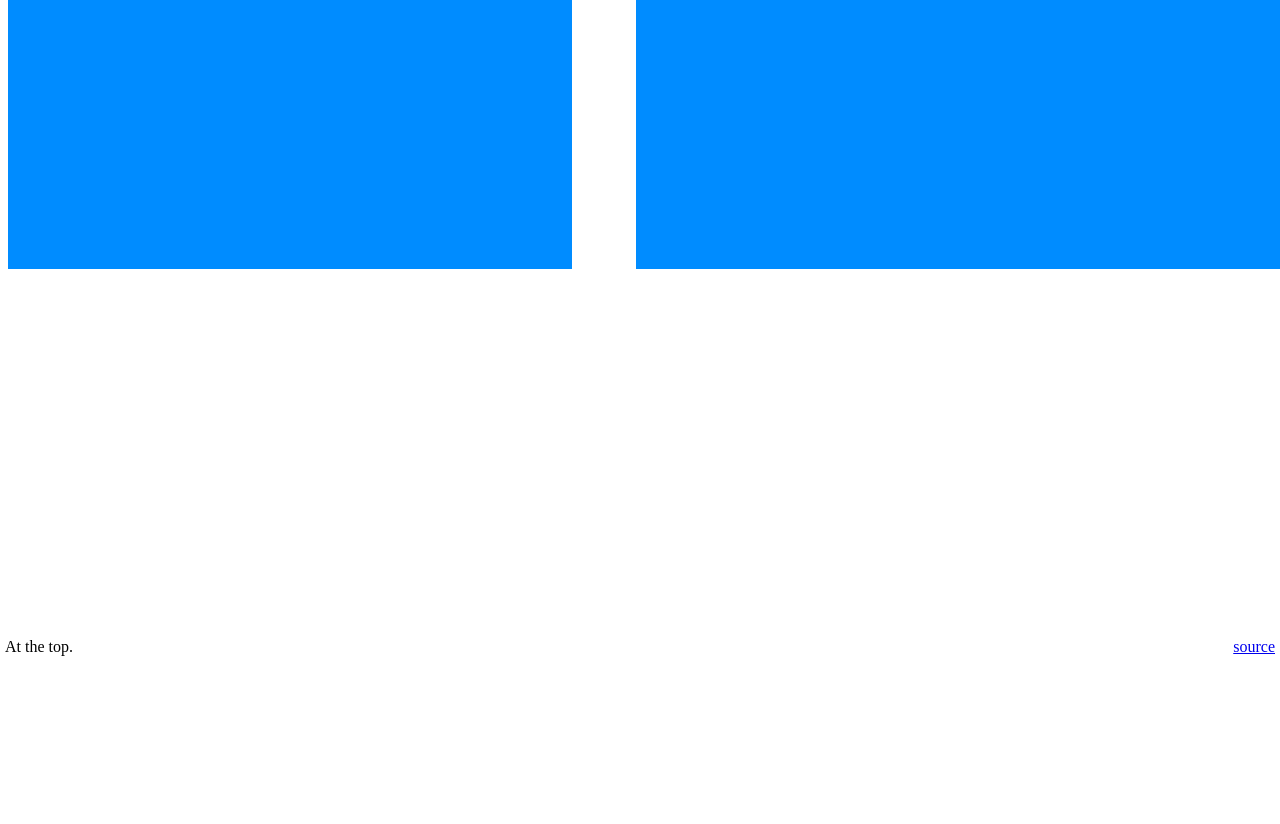
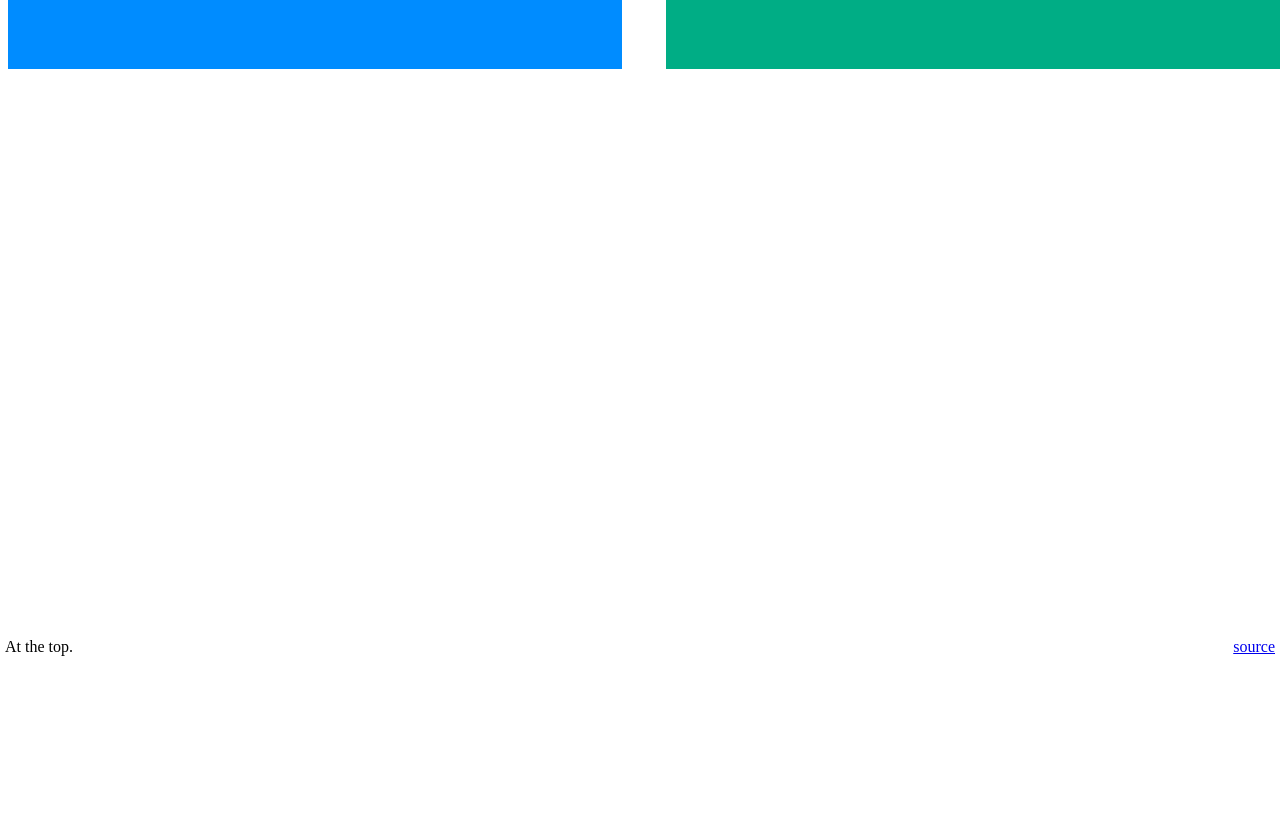
Before and after one commit to ryanpcmcquen/scrollEvents, a plain HTML site: page index.html in a window 1280 px wide. Shown: the part 139-963 px from the top of the page. Drawn offline with Linux system fonts and the light colour scheme.

Commit message:
0.6.0
Signed-off-by: Ryan P.C. McQuen <ryan.q@linux.com>

```diff
--- a/app.js
+++ b/app.js
@@ -1,6 +1,6 @@
-scrollEvents.changeStyle(".foo", "height", "400px", "800px");
+scrollEvents.changeStyle(".foo", "height", "25%", "75%");
 scrollEvents.changeStyle(".foo", "backgroundColor", "#008cff", "#00ad85");
 scrollEvents.changeText(".foo", "Scroll down to change stuff.", "Now we are taller and greener!");
 scrollEvents.changeText("#corner__box", "At the top.", "You have scrolled!");
 scrollEvents.changeClass('.bar', 'nonscrolled', 'scrolled');
-scrollEvents.changeText('.bar', 'Scroll down to change css class.', 'See, the text is green now w/o inline style.');
+scrollEvents.changeText('.bar', 'Scroll down to change css class.', 'This background changes using a class. <= That guy uses inline styles, EWWW.');
--- a/scrollEvents.js
+++ b/scrollEvents.js
@@ -1,4 +1,4 @@
-// scrollEvents version 0.5.1
+// scrollEvents version 0.6.0
 //
 // Ryan P.C. McQuen | Everett, WA | ryan.q@linux.com
 //
@@ -21,20 +21,22 @@
 // <http://www.gnu.org/licenses/>.
 //
 if (scrollEvents) {
+  // better to throw a new Error than just throw alone
   throw new Error('You already have a global variable named scrollEvents, please rename scrollEvents.');
 } else {
-  var scrollEvents = (function scrollEvents(win, doc){
+  // setting it to a function allows a lot less code duplication
+  var scrollEvents = (function scrollEvents(win, doc) {
+    // alias forEach since we use it so much
     var each = scrollEvents.call.bind([].forEach),
-      //select all elements matching selector
-      qsa = function(selector) {
+      // select all elements matching selector
+      qsa = function (selector) {
         return doc.querySelectorAll(selector);
       },
-      //add yet another window onscroll event listener
-      addScrollListener = function(selectors, fn, initialValue, changedValue, breakPoint) {
-        win.addEventListener('scroll', function() {
+      // add yet another window scroll event listener
+      addScrollListener = function (selectors, fn, initialValue, changedValue, breakPoint) {
+        win.addEventListener('scroll', function () {
           var value = win.pageYOffset > breakPoint ? changedValue : initialValue;
-
-          //apply fn to each selected element with the current value
+          // apply fn to each selected element with the current value
           each(qsa(selectors), function apply(el) {
             fn(el, value);
           });
@@ -44,12 +46,23 @@ if (scrollEvents) {
     return {
       breakPoint: 10,
 
+      changeClass: function (selectors, initialValue, changedValue, breakPoint) {
+        if (arguments.length < 3) {
+          throw new Error('You have not supplied all parameters to scrollEvents.changeClass, this may cause weird or unexpected behavior. The parameters are: selectors, initialValue, changedValue, breakPoint. Note that breakPoint is optional and the default is 10.');
+        }
+        addScrollListener(selectors, function changeClass(el, value) {
+          var classes = el.classList,
+            initial = initialValue === value;
+          classes.toggle(initialValue, initial);
+          classes.toggle(changedValue, !initial);
+        }, initialValue, changedValue, breakPoint || this.breakPoint);
+      },
+
       changeStyle: function (selectors, property, initialValue, changedValue, breakPoint) {
         if (arguments.length < 4) {
           throw new Error('You have not supplied all parameters to scrollEvents.changeStyle, this may cause weird or unexpected behavior. The parameters are: selectors, property, initialValue, changedValue, breakPoint. Note that breakPoint is optional and the default is 10.');
         }
-
-        addScrollListener(selectors, function changeStyleProperty(el, value){
+        addScrollListener(selectors, function changeStyleProperty(el, value) {
           el.style[property] = value;
         }, initialValue, changedValue, breakPoint || this.breakPoint);
       },
@@ -58,24 +71,11 @@ if (scrollEvents) {
         if (arguments.length < 3) {
           throw new Error('You have not supplied all parameters to scrollEvents.changeText, this may cause weird or unexpected behavior. The parameters are: selectors, initialValue, changedValue, breakPoint. Note that breakPoint is optional and the default is 10.');
         }
-
         addScrollListener(selectors, function changeTextContent(el, value) {
           el.textContent = value;
         }, initialValue, changedValue, breakPoint || this.breakPoint);
-      },
+      }
 
-      changeClass: function(selectors, initialValue, changedValue, breakPoint) {
-        if (arguments.length < 3) {
-          throw new Error('You have not supplied all parameters to scrollEvents.changeClass, this may cause weird or unexpected behavior. The parameters are: selectors, initialValue, changedValue, breakPoint. Note that breakPoint is optional and the default is 10.');
-        }
-
-        addScrollListener(selectors, function changeClass(el, value) {
-          var classes = el.classList,
-            initial = initialValue === value;
-          classes.toggle(initialValue, initial);
-          classes.toggle(changedValue, !initial);
-        }, initialValue, changedValue, breakPoint || this.breakPoint);
-      }
     };
-  }(window, document));
+  })(window, document);
 }
--- a/style.css
+++ b/style.css
@@ -5,7 +5,8 @@
 .foo {
   position: fixed;
   font-size: 50px;
-  height: 400px;
+  height: 25%;
+  width: 48%;
   color: azure;
   background-color: #008cff;
 }
@@ -14,14 +15,18 @@
   position: fixed;
   right: 0;
   font-size: 50px;
-  height: 400px;
-  background-color: #008cff;
+  height: 25%;
+  width: 48%;
+  color: azure;
+  background-color: #00ad85;
+}
+
+.nonscrolled {
+  height: 25%;
+  background-color: #00ad85;
 }
 
 .scrolled {
-  color: green;
+  background-color: #008cff;
+  height: 75%;
 }
-
-.nonscrolled {
-  color: red;
-}
```
Also changed, not shown: scrollEvents.min.js, 1 other file.
